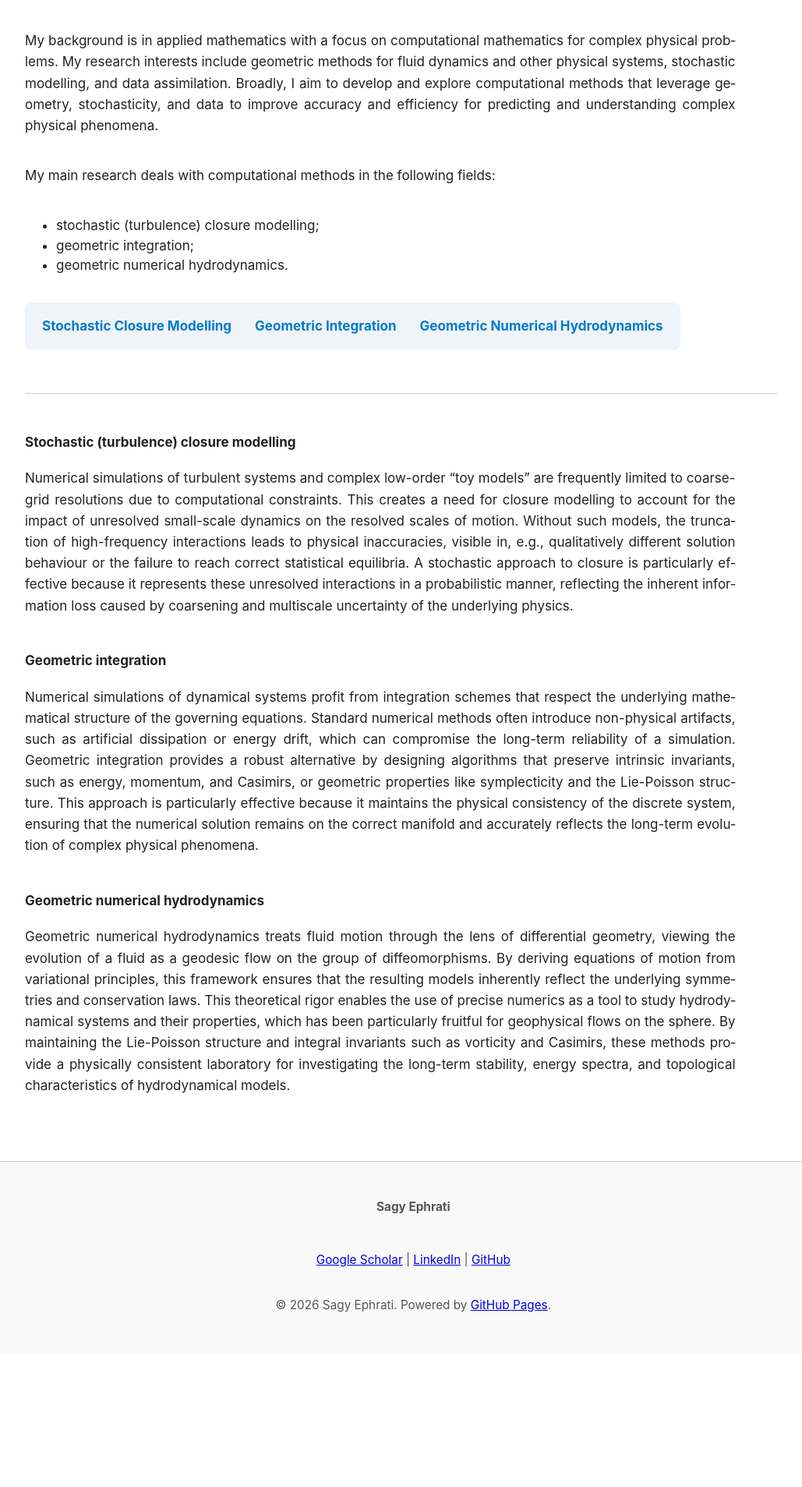
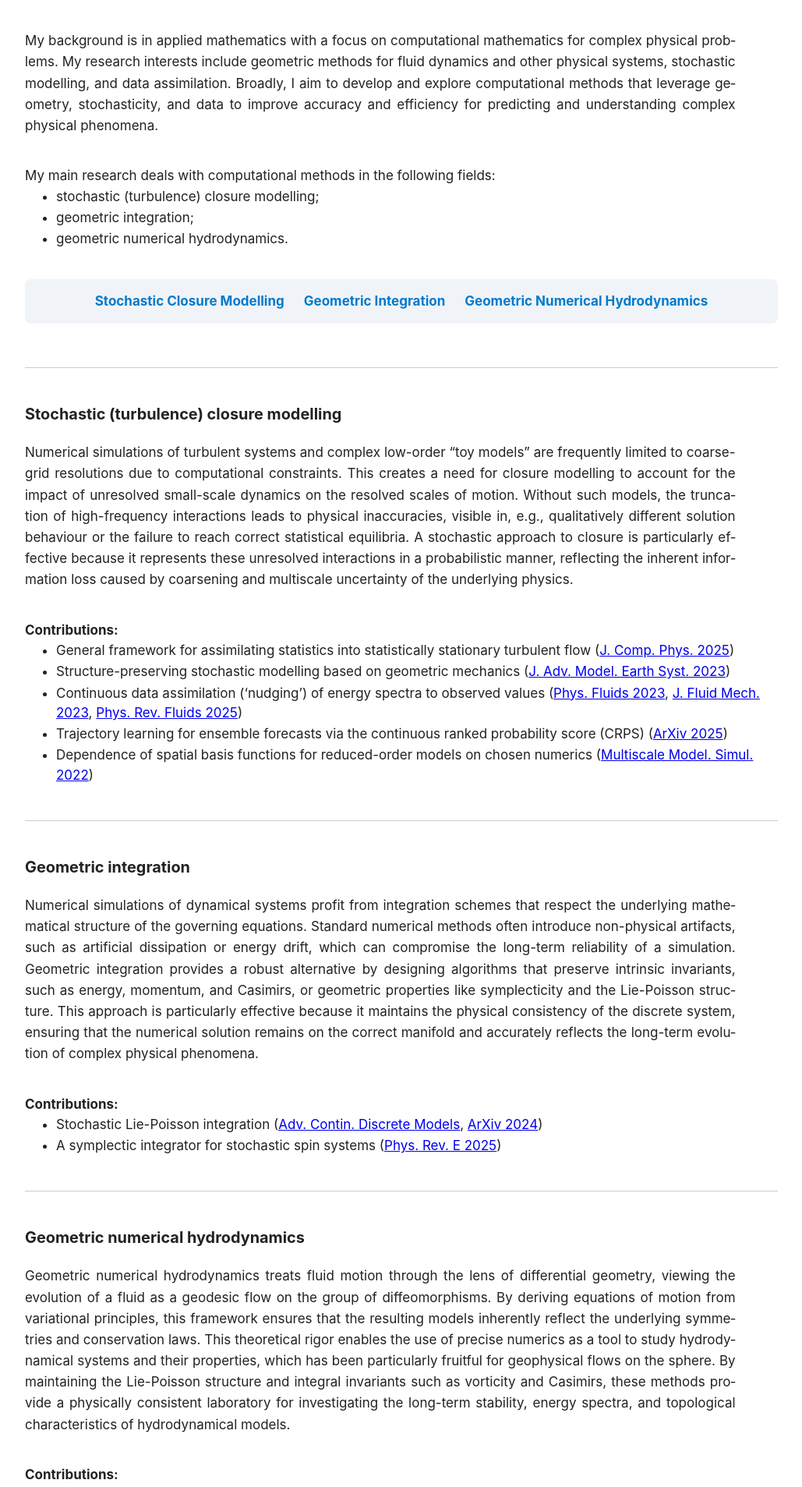
Before and after one commit to sagye/sagye.github.io, a Jekyll site: the page built from research.md, in a window 1280 px wide. Shown: the part 352-2259 px from the top of the page at 78% size, without its empty margins (125-1154 px from the left). Built offline with Jekyll 4.4.1, drawn with Linux system fonts in a browser that asks for light colours; before the commit the page ends 2088 px from its top, so only the background shows below that; some of the changed text lies outside the part shown.

Commit message:
Update research page

```diff
--- a/assets/style.css
+++ b/assets/style.css
@@ -135,20 +135,30 @@ header h1, nav {
 /* Navigation bar at the top of publications */
 .pub-nav {
   background: #f0f4f8;
-  padding: 12px;
+  padding: 15px;
   border-radius: 8px;
-  margin-bottom: 30px;
+  margin: 20px auto 30px auto; /* Centers the bar itself */
+
   display: flex;
-  justify-content: space-around;
+  justify-content: center;    /* Centering the links inside the bar */
+  gap: 25px;                  /* Consistent space between links */
   flex-wrap: wrap;
-  gap: 10px;
+
+  width: 100%;                /* Take full 1000px width */
+  max-width: 1000px !important;
+  box-sizing: border-box;
 }
 
 .pub-nav a {
   text-decoration: none;
   font-weight: bold;
   color: #007acc;
-  padding: 5px 10px;
+  white-space: nowrap;        /* Prevents a single link from breaking into 2 lines */
+}
+
+/* Ensure the Research page Markdown version also follows this */
+p.pub-nav {
+  max-width: 1000px !important;
 }
 
 /* Table styling for CV */
@@ -184,8 +194,32 @@ hr {
   width: 100%;
 }
 
+/* This pulls the list up to cancel out the paragraph's bottom margin */
+p + ul, p + ol {
+  margin-top: -1.2em !important;
+}
+/* Ensure the list items themselves aren't too spaced out */
+li {
+  margin-bottom: 0.1em;
+}
+
+/* Styling for the Back to Top link */
+.back-to-top {
+  display: block;      /* Necessary to allow right-alignment */
+  text-align: right;   /* Moves it to the right */
+  font-size: 0.85em;   /* Makes it slightly smaller than body text */
+  margin-top: 2em;     /* Adds space above it */
+  text-decoration: none;
+  color: #888;         /* Subtle grey color */
+}
+
+.back-to-top:hover {
+  color: #007acc;      /* Turns blue on hover */
+  text-decoration: underline;
+}
+
 /* Dark Mode fixes */
 body.dark-mode { background-color: #121212; color: #e0e0e0; }
 body.dark-mode footer { background-color: #1a1a1a; border-color: #333; }
-body.dark-mode a { color: #80b3ff; }
+body.dark-mode a { color: #80b3ff !important; }
 body.dark-mode .pub-nav { background: #2c2c2c; }
--- a/research.md
+++ b/research.md
@@ -18,13 +18,57 @@ My main research deals with computational methods in the following fields:
 
 ---
 
-#### Stochastic (turbulence) closure modelling {#stochastic-modelling}
+### Stochastic (turbulence) closure modelling {#stochastic-modelling}
 Numerical simulations of turbulent systems and complex low-order "toy models" are frequently limited to coarse-grid resolutions due to computational constraints. This creates a need for closure modelling to account for the impact of unresolved small-scale dynamics on the resolved scales of motion. Without such models, the truncation of high-frequency interactions leads to physical inaccuracies, visible in, e.g., qualitatively different solution behaviour or the failure to reach correct statistical equilibria. A stochastic approach to closure is particularly effective because it represents these unresolved interactions in a probabilistic manner, reflecting the inherent information loss caused by coarsening and multiscale uncertainty of the underlying physics.
 
+**Contributions:**
+ - General framework for assimilating statistics into statistically stationary turbulent flow
+([J. Comp. Phys. 2025](https://doi.org/10.1016/j.jcp.2025.114234){:target="_blank"})
+ - Structure-preserving stochastic modelling based on geometric mechanics
+([J. Adv. Model. Earth Syst. 2023](https://doi.org/10.1029/2022MS003268){:target="_blank"})
+ - Continuous data assimilation ('nudging') of energy spectra to observed values
+([Phys. Fluids 2023](https://doi.org/10.1063/5.0156942){:target="_blank"},
+[J. Fluid Mech. 2023](https://doi.org/10.1017/jfm.2023.816){:target="_blank"},
+[Phys. Rev. Fluids 2025](https://doi.org/10.1103/PhysRevFluids.10.013801){:target="_blank"})
+ - Trajectory learning for ensemble forecasts via the continuous ranked probability score (CRPS) ([ArXiv 2025](https://arxiv.org/abs/2508.21664){:target="_blank"})
+ - Dependence of spatial basis functions for reduced-order models on chosen numerics
+([Multiscale Model. Simul. 2022](https://doi.org/10.1137/21M1452871){:target="_blank"})
 
-#### Geometric integration {#geometric-integration}
+
+---
+
+
+### Geometric integration {#geometric-integration}
 Numerical simulations of dynamical systems profit from integration schemes that respect the underlying mathematical structure of the governing equations. Standard numerical methods often introduce non-physical artifacts, such as artificial dissipation or energy drift, which can compromise the long-term reliability of a simulation. Geometric integration provides a robust alternative by designing algorithms that preserve intrinsic invariants, such as energy, momentum, and Casimirs, or geometric properties like symplecticity and the Lie-Poisson structure. This approach is particularly effective because it maintains the physical consistency of the discrete system, ensuring that the numerical solution remains on the correct manifold and accurately reflects the long-term evolution of complex physical phenomena.
 
-#### Geometric numerical hydrodynamics {#geometric-numerical-hydrodynamics}
+**Contributions:**
+ - Stochastic Lie-Poisson integration
+([Adv. Contin. Discrete Models](https://doi.org/10.1186/s13662-023-03796-y){:target="_blank"},
+[ArXiv 2024](https://arxiv.org/abs/2408.16701){:target="_blank"})
+ - A symplectic integrator for stochastic spin systems
+([Phys. Rev. E 2025](https://doi.org/10.1103/PhysRevE.111.054201){:target="_blank"})
+
+
+---
+
+
+### Geometric numerical hydrodynamics {#geometric-numerical-hydrodynamics}
 Geometric numerical hydrodynamics treats fluid motion through the lens of differential geometry, viewing the evolution of a fluid as a geodesic flow on the group of diffeomorphisms. By deriving equations of motion from variational principles, this framework ensures that the resulting models inherently reflect the underlying symmetries and conservation laws.
 This theoretical rigor enables the use of precise numerics as a tool to study hydrodynamical systems and their properties, which has been particularly fruitful for geophysical flows on the sphere. By maintaining the Lie-Poisson structure and integral invariants such as vorticity and Casimirs, these methods provide a physically consistent laboratory for investigating the long-term stability, energy spectra, and topological characteristics of hydrodynamical models.
+
+**Contributions:**
+ - Derivation and numerical simulation of scaling laws for averaged turbulence on the sphere
+([Physica D 2025](https://doi.org/10.1016/j.physd.2025.134808){:target="_blank"})
+ - Numerical study of the dissipative properties of transport noise on the sphere
+([J. Comput. Dyn. 2025](http://dx.doi.org/10.3934/jcd.2025008){:target="_blank"})
+ - Casimir-preserving method for global quasi-geostrophic flow
+([J. Comp. Phys. 2025](https://doi.org/10.1016/j.jcp.2025.114155){:target="_blank"},
+[ArXiv 2025](https://arxiv.org/abs/2409.05432){:target="_blank"})
+ - Derivation and geometric method for (thermal) quasi-geostrophic flow
+([ArXiv 2024](https://arxiv.org/abs/2402.13707){:target="_blank"},
+[Phys. Fluids 2025](https://doi.org/10.1063/5.0281814){:target="_blank"})
+
+
+
+
+[↑ Back to top](#){: .back-to-top}
```
Also changed, not shown: publications.md (+4 -0 lines), 6 other files.
